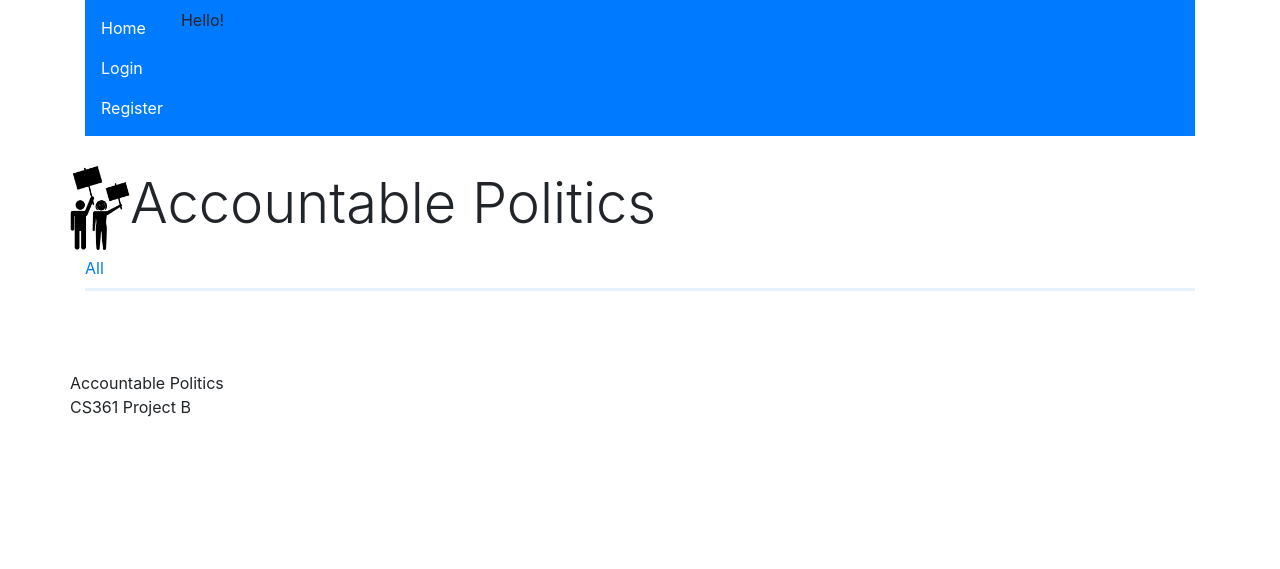
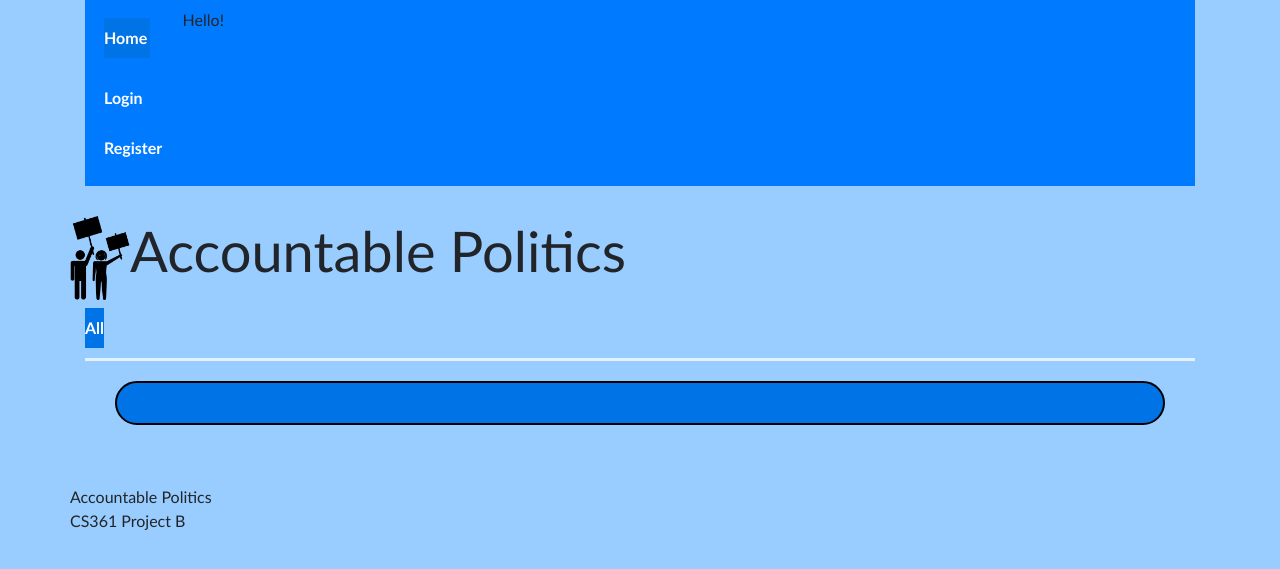
Before and after one commit to mattdmayberry/Accountable-Politics---Social-Network, a Python web app: template templates/stream.html in a window 1280 px wide. Shown: the top 569 px of the page. Run offline with Jinja, Linux system fonts and the light colour scheme; the template is opened without the code that fills it, so the values that code supplies are empty; some libraries are stand-ins or nearby versions.

Commit message:
custom css for the site
changes backgrounds, links, headers, fonts

```diff
--- /dev/null
+++ b/static/css/custom.css
@@ -0,0 +1,43 @@
+body {
+	margin:0;
+	padding:0;
+	font-family: "Trebuchet MS", Arial, Helvetica, sans-serif;
+	line-height: 1.5em;
+	background: #99ccff;
+}
+
+.postcss {
+	background:  #0073e6;
+	padding: 20px;
+	border: 2px solid #000;
+	border-radius: 25px;
+	-moz-border-radius: 25px;
+	color: white
+
+}
+
+#header {
+	text-shadow: 2px 2px 2px #434343;
+	background: #23608E;
+	height: 100px;
+	text-decoration: none;
+	color: white;
+}
+
+#header h1 {
+	margin: 0;
+	padding-top: 15px;
+}
+
+a
+{
+   font-family: "Trebuchet MS", Arial, Helvetica, sans-serif;
+   background-color:  #0073e6;
+   color: #fff;
+   text-decoration: none;
+   font-weight: bold;
+   margin: 10px 3px 10px 3px;
+   padding: 3px;
+   display: inline-block;
+}
+a:hover { background-color: #1a8cff; color: #fff; box-shadow: 2px 2px 2px #434343; }
--- a/templates/layout.html
+++ b/templates/layout.html
@@ -9,6 +9,7 @@
         <link href='http://fonts.googleapis.com/css?family=Varela+Round' rel='stylesheet' type='text/css'>
         <link rel="stylesheet" href="https://maxcdn.bootstrapcdn.com/bootstrap/4.0.0-alpha.2/css/bootstrap.min.css" integrity="sha384-y3tfxAZXuh4HwSYylfB+J125MxIs6mR5FOHamPBG064zB+AFeWH94NdvaCBm8qnd" crossorigin="anonymous">
         <link rel="stylesheet" type="text/css" href={{ url_for('static', filename='css/fontello.css') }}>
+		<link rel="stylesheet" type="text/css" href={{ url_for('static', filename='css/custom.css') }}>
         <!--[if lt IE 9]>
             <script src="//html5shiv.googlecode.com/svn/trunk/html5.js"></script>
             <script>window.html5 || document.write('<script src="/static/js/vendor/html5shiv.js"><\/script>')</script>
@@ -76,8 +77,9 @@
                         </nav>
                 </div><!-- end row div -->
             <div class="container" style="position: relative; bottom: -20px;">
+			<div class="postcss">
                 {% block content %}{% endblock %}
-            </div>
+            </div></div>
             </div> <!-- end container div -->
         </div> <!-- end container div -->
         <footer>
```
Also changed, not shown: accountable.db.
